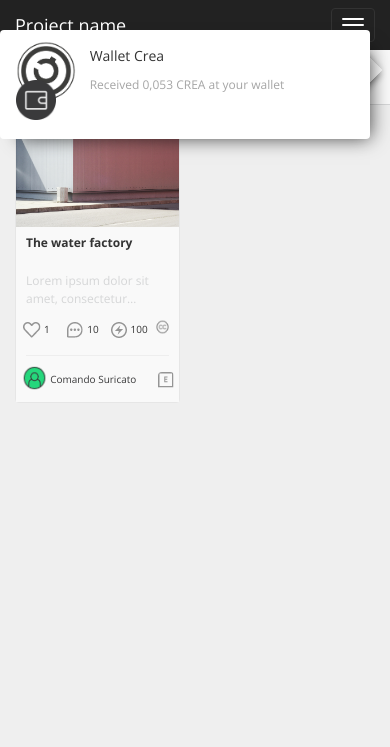
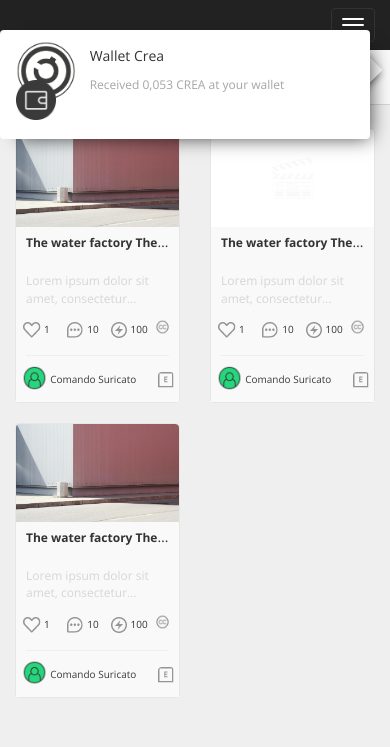
Before and after one commit to creativechain/creativechain-universe, a PHP site: page / in a window 390 px wide. Shown: the top 747 px of the page. Run offline with PHP 8.4, Linux system fonts and the light colour scheme.

Commit message:
arreglos responsive

```diff
--- a/assets/css/creativechain.css
+++ b/assets/css/creativechain.css
@@ -205,6 +213,11 @@ article {
     margin-top: 58px;
 }
 .boxContent .titleBox {
+    overflow:hidden;
+    white-space:nowrap;
+    text-overflow: ellipsis;
+}
+.boxContent .titleBox span{
     font-size: 12px;font-weight: bold
 }
 .boxContent .descriptionContent {
@@ -270,6 +283,9 @@ article {
     font-size: 10px;
     margin-top: 10px;
     color: #3b3b3c;
+    overflow: hidden;
+    white-space: nowrap;
+    text-overflow: ellipsis;
 }
 .boxOwner .box-level-owner {
     padding-left: 1px;
--- a/elements/modal-article.html
+++ b/elements/modal-article.html
@@ -2,7 +2,7 @@
     <div class="modal-dialog modal-lg" role="document">
         <div class="modal-content">
             <div class="row">
-                <div class="col-md-9 box-img">
+                <div class="col-md-9 col-sm-8 box-img">
                     <img src="./assets/img/article1.jpg" alt="" class="img-responsive">
                     <div class="row">
                         <div class="col-md-10 col-md-offset-1">
@@ -63,7 +63,7 @@
                         </div>
                     </div>
                 </div>
-                <div class="col-md-3 box-comment-right" style="padding-left: 0;">
+                <div class="col-md-3 col-sm-4 box-comment-right" style="padding-left: 0;">
                     <section>
                         <div class="row">
                             <div class="col-md-4">
--- a/elements/modal-publish.html
+++ b/elements/modal-publish.html
@@ -2,10 +2,10 @@
     <div class="modal-dialog modal-lg" role="document">
         <div class="modal-content" style="    padding: 0 20px;">
             <div class="row row-img-profile" style="margin: 30px 0 0px;">
-                <div class="col-md-2">
+                <div class="col-md-2 col-sm-3">
                     <img src="./assets/img/img-profile.png" alt="">
                 </div>
-                <div class="col-md-10">
+                <div class="col-md-10 col-sm-7">
                     <h4>Robert Blue</h4>
                     <p>venenatis.com</p>
                     <ul class="list-unstyled list-inline">
--- a/elements/navbar-top.html
+++ b/elements/navbar-top.html
@@ -7,11 +7,11 @@
             <span class="icon-bar"></span>
             <span class="icon-bar"></span>
         </button>
-        <a class="navbar-brand" href="#">Project name</a>
     </div>
     <div id="navbar" class="navbar-collapse collapse">
-        <ul class="nav navbar-nav">
-            <li class="li-icon-row"><p><a href="#"> < </a><a href="#"> > </a></p></li>
+        <ul class="nav navbar-nav search">
+            <li><img src="./assets/img/icon-left.png" alt=""></li>
+            <li><img src="./assets/img/icon-right.png" alt=""></li>
             <li>
                 <a href="#">
                     <form class="navbar-form navbar-right form-search-navbar">
@@ -56,8 +56,13 @@
                 </ul>
             </li>
             <li class="amount-navbar"><p>240.01481043 <span>CREA</span></p></li>
+            <li class="icon-total-wallet">
+                <a href="#" data-toggle="tooltip" title="Hooray!">
+                    <img src="./assets/img/wallet-alert.png" alt="" style="margin-top: 3px;">
+                </a>
+            </li>
             <li class="logo-right-navbar">
-                <img src="./assets/img/icon-crea-price.png" alt="" style="width: 32px;">
+                <a href="./index.html"><img src="./assets/img/icon-crea-price.png" alt="" style="width: 32px;"></a>
             </li>
         </ul>
 
--- a/index.html
+++ b/index.html
@@ -71,7 +71,7 @@
                 </ul>
             </div>
             <div class="col-md-2 col-md-offset-1 col-xs-2">
-                <img src="./assets/img/box.png" alt="" class="img-responsive">
+                <img src="./assets/img/box.png" alt="" class="img-responsive view-box">
             </div>
         </div>
     </div>
@@ -93,7 +93,125 @@
                                 <img src="./assets/img/news1.jpg" alt="">
                             </div>
                             <div class="content boxContent">
-                                <span class="titleBox" type="button" class="btn btn-primary" data-toggle="modal" data-target=".modal-article">The water factory</span>
+                                <div class="titleBox">
+                                    <span  data-toggle="modal" data-target=".modal-article">The water factory The water factory</span>
+                                </div>
+                                <div class="descriptionContent">
+                                    <p>Lorem ipsum dolor sit amet, consectetur adipisicing elit, sed do eiusmod tempor incididunt ut labore et dolore magna aliqua. Ut enim ad minim veniam.</p>
+                                </div>
+                                <div class="row boxOptions">
+                                    <div class="col-md-3 col-sm-3 col-xs-3 boxLike">
+                                        <p class="p-box-options">
+                                            <img src="./assets/img/like0.png" alt="" class="img-responsive">
+                                            <span class="span-box-content">1</span>
+                                        </p>
+                                    </div>
+                                    <div class="col-md-3 col-sm-3 col-xs-3 boxComments">
+                                        <p class="p-box-options">
+                                            <img src="./assets/img/comments.png" alt="" class="img-responsive">
+                                            <span class="span-box-content">10</span>
+                                        </p>
+                                    </div>
+                                    <div class="col-md-3 col-sm-3 col-xs-3 boxSmartActions">
+                                        <p class="p-box-options">
+                                            <img src="./assets/img/smartaction.png" alt="" class="img-responsive">
+                                            <span class="span-box-content">100</span>
+                                        </p>
+                                    </div>
+                                    <div class="col-md-3 col-sm-3 col-xs-3 boxLicence" style="">
+                                        <p class="p-box-options">
+                                            <img src="./assets/img/cc.png" alt="" class="img-responsive">
+                                        </p>
+                                    </div>
+                                </div>
+                                <div class="row">
+                                    <div class="col-md-12">
+                                        <hr>
+                                    </div>
+                                </div>
+                                <div class="row boxOwner">
+                                    <div class="col-md-2 col-xs-2 icon-owner">
+                                        <img src="./assets/img/user1.png" class="img-responsive avatare-owner" alt="">
+                                    </div>
+                                    <div class="col-md-8 col-xs-8 box-title-owner">
+                                        <p>Comando Suricato</p>
+                                    </div>
+                                    <div class="col-md-2 col-xs-2 box-level-owner">
+                                        <img src="./assets/img/expert.png" alt="" class="img-responsive">
+                                    </div>
+                                </div>
+                            </div>
+                        </article>
+                    </div>
+                </div>
+                <div class="col-xs-6 col-sm-6 col-md-4 col-lg-3 placeholder">
+                    <div class="single-news one-item">
+                        <article>
+                            <div class="content-img" type="button" class="btn btn-primary" data-toggle="modal" data-target=".modal-article">
+                                <img src="./assets/img/news-video.png" alt="">
+                            </div>
+                            <div class="content boxContent">
+                                <div class="titleBox">
+                                    <span  data-toggle="modal" data-target=".modal-article">The water factory The water factory</span>
+                                </div>
+                                <div class="descriptionContent">
+                                    <p>Lorem ipsum dolor sit amet, consectetur adipisicing elit, sed do eiusmod tempor incididunt ut labore et dolore magna aliqua. Ut enim ad minim veniam.</p>
+                                </div>
+                                <div class="row boxOptions">
+                                    <div class="col-md-3 col-sm-3 col-xs-3 boxLike">
+                                        <p class="p-box-options">
+                                            <img src="./assets/img/like0.png" alt="" class="img-responsive">
+                                            <span class="span-box-content">1</span>
+                                        </p>
+                                    </div>
+                                    <div class="col-md-3 col-sm-3 col-xs-3 boxComments">
+                                        <p class="p-box-options">
+                                            <img src="./assets/img/comments.png" alt="" class="img-responsive">
+                                            <span class="span-box-content">10</span>
+                                        </p>
+                                    </div>
+                                    <div class="col-md-3 col-sm-3 col-xs-3 boxSmartActions">
+                                        <p class="p-box-options">
+                                            <img src="./assets/img/smartaction.png" alt="" class="img-responsive">
+                                            <span class="span-box-content">100</span>
+                                        </p>
+                                    </div>
+                                    <div class="col-md-3 col-sm-3 col-xs-3 boxLicence" style="">
+                                        <p class="p-box-options">
+                                            <img src="./assets/img/cc.png" alt="" class="img-responsive">
+                                        </p>
+                                    </div>
+                                </div>
+                                <div class="row">
+                                    <div class="col-md-12">
+                                        <hr>
+                                    </div>
+                                </div>
+                                <div class="row boxOwner">
+                                    <div class="col-md-2 col-xs-2 icon-owner">
+                                        <img src="./assets/img/user1.png" class="img-responsive avatare-owner" alt="">
+                                    </div>
+                                    <div class="col-md-8 col-xs-8 box-title-owner">
+                                        <p>Comando Suricato</p>
+                                    </div>
+                                    <div class="col-md-2 col-xs-2 box-level-owner">
+                                        <img src="./assets/img/expert.png" alt="" class="img-responsive">
+                                    </div>
+                                </div>
+                            </div>
+                        </article>
+                    </div>
+                </div>
+                <div class="col-xs-6 col-sm-6 col-md-4 col-lg-3 placeholder">
+                    <div class="single-news one-item">
+                        <article>
+                            <div class="content-img" type="button" class="btn btn-primary" data-toggle="modal" data-target=".modal-article">
+                                <img src="./assets/img/news1.jpg" alt="">
+                            </div>
+                            <div class="content boxContent">
+                                <div class="titleBox">
+                                    <span  data-toggle="modal" data-target=".modal-article">The water factory The water factory</span>
+                                </div>
                                 <div class="descriptionContent">
                                     <p>Lorem ipsum dolor sit amet, consectetur adipisicing elit, sed do eiusmod tempor incididunt ut labore et dolore magna aliqua. Ut enim ad minim veniam.</p>
                                 </div>
--- a/profile.html
+++ b/profile.html
@@ -473,6 +473,5 @@
 <script>
     w3.includeHTML();
 </script>
-
 </body>
 </html>
--- a/wallet.html
+++ b/wallet.html
@@ -47,7 +47,7 @@
 <div class="box-filter">
     <div class="container-fluid">
         <div class="row">
-            <div class="col-md-6 col-md-offset-3 col-sm-6 col-sm-offset-3 col-lg-6 col-lg-offset-3 col-xs-10">
+            <div class="col-md-6 col-md-offset-3 col-sm-8 col-sm-offset-2 col-lg-6 col-lg-offset-3 col-xs-10">
                 <ul class="list-unstyled list-inline text-center">
                     <li role="presentation" class="active"><a href="#overview" aria-controls="overview" role="tab" data-toggle="tab" translate="yes">Overview</a></li>
                     <li role="presentation"><a href="#send" aria-controls="send" role="tab" data-toggle="tab" translate="yes">Send</a></li>
@@ -57,7 +57,7 @@
                 </ul>
             </div>
             <div class="col-md-2 col-md-offset-1 col-xs-2">
-                <img src="./assets/img/box.png" alt="" class="img-responsive">
+                <img src="./assets/img/box.png" alt="" class="img-responsive view-box">
             </div>
         </div>
     </div>
```
Also changed, not shown: other parts of assets/css/creativechain.css (+47 -2 lines), assets/img/icon-left.png (added), assets/img/icon-right.png (added), assets/img/news-video.png (added).
